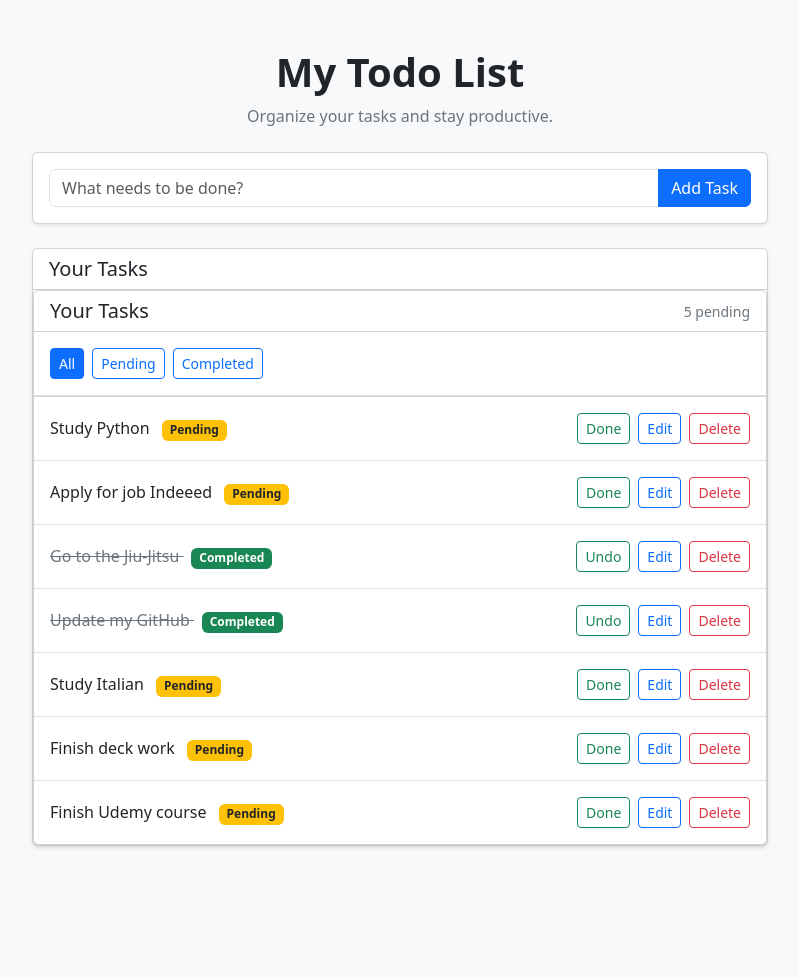
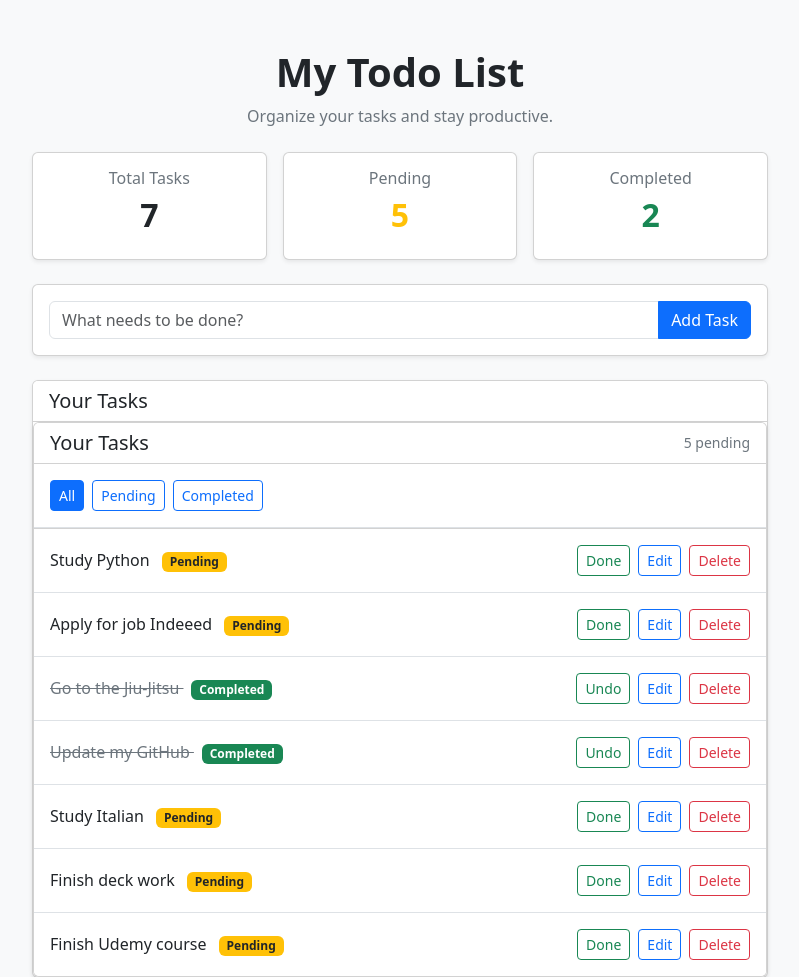
Before and after one commit to gustavodev6331/todo-list, a Flask app: page / in a window 1280 px wide. Shown: the top 977 px of the page, without its empty margins (240-1039 px from the left). Before the commit the page ends 848 px from the top, so only its background shows below. Run offline with Flask 3, Linux system fonts and the light colour scheme; data comes from the database, SQL or seed files in the repository.

Commit message:
add conut for completed/pending tasks on HTML

```diff
--- a/templates/index.html
+++ b/templates/index.html
@@ -25,6 +25,38 @@
                         Organize your tasks and stay productive.
                     </p>
                 </div>
+
+                <div class="row g-3 mb-4">
+
+                    <div class="col-md-4">
+                        <div class="card shadow-sm text-center">
+                            <div class="card-body">
+                                <h6 class="text-secondary">Total Tasks</h6>
+                                <h2 class="fw-bold">{{ total_count }}</h2>
+                            </div>
+                        </div>
+                    </div>
+
+                <div class="col-md-4">
+                    <div class="card shadow-sm text-center">
+                        <div class="card-body">
+                            <h6 class="text-secondary">Pending</h6>
+                            <h2 class="fw-bold text-warning">{{ pending_count }}</h2>
+                        </div>
+                    </div>
+                </div>
+
+    <div class="col-md-4">
+        <div class="card shadow-sm text-center">
+            <div class="card-body">
+                <h6 class="text-secondary">Completed</h6>
+                <h2 class="fw-bold text-success">{{ completed_count }}</h2>
+            </div>
+        </div>
+    </div>
+
+</div>
+
 
                 <div class="card shadow-sm mb-4">
                     <div class="card-body">
@@ -125,7 +157,9 @@
                                         Edit
                                     </a>
 
-                                    <form action="{{ url_for('delete_task', task_id=task.id) }}" method="POST">
+                                    <form action="{{ url_for('delete_task', task_id=task.id) }}"
+                                          method="POST"
+                                          onsubmit="return confirm('Are you sure you want to delete this task?');">
                                         <button type="submit" class="btn btn-sm btn-outline-danger">
                                             Delete
                                         </button>
```
